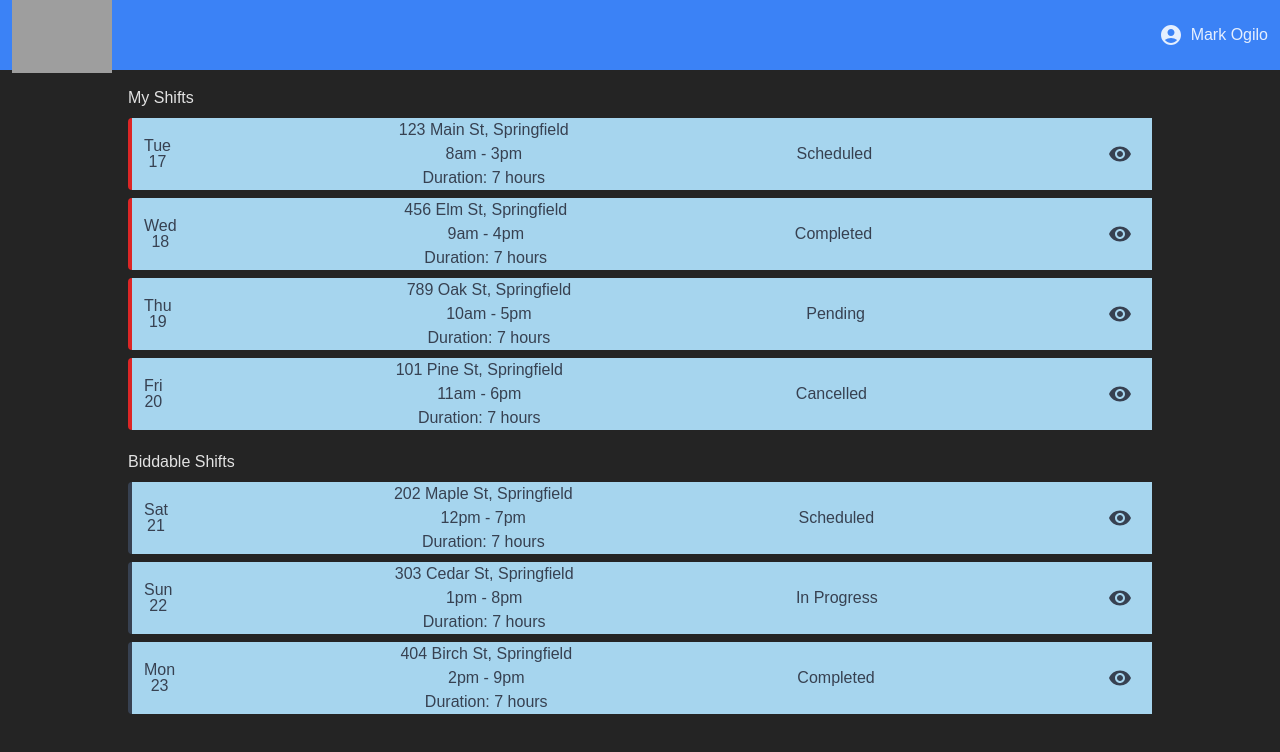
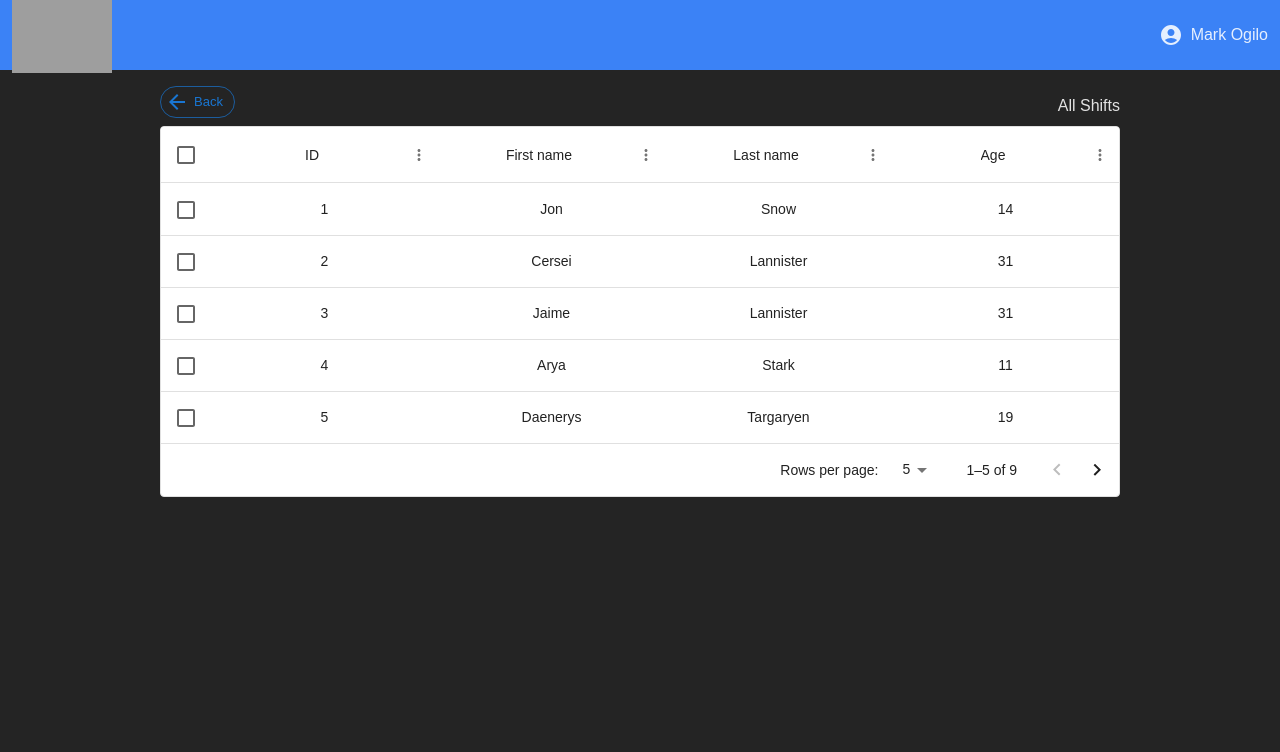
Before and after one commit to codescream/shift-handler, a React (Vite) app in the folder Frontend/: page /staff/shifts in a window 1280 px wide. Shown: the top 752 px of the page. Built offline with nearby package versions, Linux system fonts and the light colour scheme; grey boxes are pictures that could not be loaded; a web font is replaced by a local one.

Commit message:
modify routes and implement shifts ui

```diff
--- a/Frontend/package.json
+++ b/Frontend/package.json
@@ -14,6 +14,7 @@
     "@emotion/styled": "^11.13.0",
     "@mui/icons-material": "^6.1.0",
     "@mui/material": "^6.1.0",
+    "@mui/x-data-grid": "^7.18.0",
     "autoprefixer": "^10.4.20",
     "dayjs": "^1.11.13",
     "postcss": "^8.4.45",
--- a/Frontend/src/components/AccountOptions.jsx
+++ b/Frontend/src/components/AccountOptions.jsx
@@ -61,12 +61,14 @@ const AccountOptions = () => {
             <Avatar /> Profile
           </MenuItem>
         </Link>
+        <Link to={"/staff/shifts"} state={dataToPass}>
           <MenuItem onClick={handleClose}>
             <Avatar>
               <CalendarMonthSharpIcon />
             </Avatar>
             My Shifts
           </MenuItem>
+        </Link>
         <Divider />
         <MenuItem onClick={handleClose}>
           <ListItemIcon>
--- a/Frontend/src/components/GoBack.jsx
+++ b/Frontend/src/components/GoBack.jsx
@@ -14,7 +14,7 @@ const GoBack = ({ path }) => {
   }, [path, location.pathname]);
 
   return (
-    <div className="w-full">
+    <div className="w-fit">
       <Link to={url ? url : "/"}>
         <Chip
           icon={<ArrowBackIcon />}
--- a/Frontend/src/main.jsx
+++ b/Frontend/src/main.jsx
@@ -47,6 +47,13 @@ const theme = createTheme({
         },
       },
     },
+    MuiDataGrid: {
+      styleOverrides: {
+        root: {
+          backgroundColor: "white",
+        }
+      }
+    }
   },
 });
 
--- a/Frontend/src/pages/AccountHome.jsx
+++ b/Frontend/src/pages/AccountHome.jsx
@@ -3,7 +3,7 @@ import { AccountOptions, Navbar } from "../components"
 
 const AccountHome = () => {
   return (
-    <div className="flex flex-col h-screen gap-4">
+    <div className="w-screen flex flex-col h-screen gap-4">
       <Navbar>
         <AccountOptions />
       </Navbar>
--- a/Frontend/src/pages/Shifts.jsx
+++ b/Frontend/src/pages/Shifts.jsx
@@ -1,127 +1,163 @@
-import RemoveRedEyeSharpIcon from "@mui/icons-material/RemoveRedEyeSharp";
-import dayjs from "dayjs";
-import PropTypes from "prop-types";
-import { IconButton } from "@mui/material";
-import { Link } from "react-router-dom";
+import { Button } from "@mui/material";
+import { DataGrid } from "@mui/x-data-grid";
+import { GoBack } from "../components";
+import { useLocation } from "react-router-dom";
 
-const Shifts = () => {
-  const myShifts = [
+const columns = [
   {
-      id: 1,
-      date_time: "2024-09-17 14:27:26",
-      address: "123 Main St, Springfield",
-      time_range: "8am - 3pm",
-      duration: "7 hours",
-      status: "Scheduled",
+    field: "id",
+    headerName: "ID",
+    minWidth: 90,
+    flex: 1,
+    align: "center",
+    headerAlign: "center",
   },
   {
-      id: 2,
-      date_time: "2024-09-18 14:27:26",
-      address: "456 Elm St, Springfield",
-      time_range: "9am - 4pm",
-      duration: "7 hours",
-      status: "Completed",
+    field: "firstName",
+    headerName: "First name",
+    minWidth: 150,
+    flex: 1,
+    align: "center",
+    headerAlign: "center",
   },
   {
-      id: 3,
-      date_time: "2024-09-19 14:27:26",
-      address: "789 Oak St, Springfield",
-      time_range: "10am - 5pm",
-      duration: "7 hours",
-      status: "Pending",
+    field: "lastName",
+    headerName: "Last name",
+    minWidth: 150,
+    flex: 1,
+    align: "center",
+    headerAlign: "center",
   },
   {
-      id: 4,
-      date_time: "2024-09-20 14:27:26",
-      address: "101 Pine St, Springfield",
-      time_range: "11am - 6pm",
-      duration: "7 hours",
-      status: "Cancelled",
+    field: "age",
+    headerName: "Age",
+    type: "number",
+    minWidth: 150,
+    flex: 1,
+    align: "center",
+    headerAlign: "center",
   },
 ];
 
-  const availShifts = [
+const rows = [
+  { id: 1, lastName: "Snow", firstName: "Jon", age: 14 },
+  { id: 2, lastName: "Lannister", firstName: "Cersei", age: 31 },
+  { id: 3, lastName: "Lannister", firstName: "Jaime", age: 31 },
+  { id: 4, lastName: "Stark", firstName: "Arya", age: 11 },
   {
     id: 5,
-      date_time: "2024-09-21 14:27:26",
-      address: "202 Maple St, Springfield",
-      time_range: "12pm - 7pm",
-      duration: "7 hours",
-      status: "Scheduled",
+    lastName: "Targaryen",
+    firstName: "Daenerys",
+    age: 19,
+    test: "Test",
   },
-    {
-      id: 6,
-      date_time: "2024-09-22 14:27:26",
-      address: "303 Cedar St, Springfield",
-      time_range: "1pm - 8pm",
-      duration: "7 hours",
-      status: "In Progress",
-    },
-    {
-      id: 7,
-      date_time: "2024-09-23 14:27:26",
-      address: "404 Birch St, Springfield",
-      time_range: "2pm - 9pm",
-      duration: "7 hours",
-      status: "Completed",
-    },
+  { id: 6, lastName: "Melisandre", firstName: null, age: 150 },
+  { id: 7, lastName: "Clifford", firstName: "Ferrara", age: 44 },
+  { id: 8, lastName: "Frances", firstName: "Rossini", age: 36 },
+  { id: 9, lastName: "Roxie", firstName: "Harvey", age: 65 },
 ];
 
-  const ShiftCard = ({ shift, type }) => {
-    const color = {
-      owned: "bg-red-600",
-      avail: "bg-gray-700",
-    };
+const Shifts = () => {
+  const location = useLocation();
+  const { currentPath } = location.state || {};
   return (
-      <div className="flex h-fit ">
-        <div className={`w-[4px] ${color[type]} rounded-l-md`}></div>
-        <div className="flex-1 bg-[#a6d5ee] flex items-center justify-between px-3 text-gray-700">
-          <p className="text-center flex flex-col leading-4">
-            {dayjs(shift.date_time).format("ddd")}
-            <span>{dayjs(shift.date_time).format("DD")}</span>
-          </p>
-          <div className="text-center">
-            <p>{shift.address}</p>
-            <p>{shift.time_range}</p>
-            <p>Duration: {shift.duration}</p>
+    <div className="w-screen flex justify-center">
+      <div className="w-full md:w-3/4 h-fit flex flex-col gap-2">
+        <div className="w-full px-2 md:px-0 flex justify-between items-end">
+          <GoBack path={currentPath} />
+          <p className="w-fit">All Shifts</p>
         </div>
-          <p>{shift.status}</p>
-          <Link to={`${shift.id}`}>
-            <IconButton
-              aria-label="view shift"
+        <DataGrid
+          rows={rows}
+          columns={columns}
+          initialState={{
+            pagination: {
+              paginationModel: {
+                pageSize: 5,
+              },
+            },
+          }}
           sx={{
-                color: "#374151",
+            ".MuiDataGrid-columnSeparator": {
+              display: "none",
+            },
+            ".css-16mfp94-MuiTablePagination-root .MuiTablePagination-selectLabel":
+              {
+                display: "block",
+              },
+            ".css-16mfp94-MuiTablePagination-root": {
+              overflow: "hidden",
+            },
+            ".css-16mfp94-MuiTablePagination-root .MuiTablePagination-input": {
+              display: "block",
+            },
+            ".MuiInputBase-root": {
+              display: "block",
+            },
+            ".MuiDataGrid-selectedRowCount": {
+              display: "block",
+              height: "fit-content",
+              width: "fit-content",
+            },
+            ".css-de9k3v-MuiDataGrid-selectedRowCount": {
+              visibility: "visible",
+            },
+            "@media (max-width: 768px)": {
+              ".MuiDataGrid-footerContainer": {
+                display: "flex",
+                flexDirection: "column",
+              },
+            },
           }}
+          localeText={{
+            footerRowSelected: (count) => {
+              return (
+                <div className="pt-2 flex md:pt-0 items-center justify-center gap-2 flex-wrap w-fit">
+                  <p>{count} Selected</p>
+                  <div className="flex gap-2">
+                    <Button
+                      sx={{ bgcolor: "red", color: "black" }}
+                      variant="outlined"
                     >
-              <RemoveRedEyeSharpIcon />
-            </IconButton>
-          </Link>
+                      Del
+                    </Button>
+                    {count < 2 && (
+                      <Button
+                        sx={{ bgcolor: "#1976d2", color: "black" }}
+                        variant="outlined"
+                      >
+                        Edit
+                      </Button>
+                    )}
                   </div>
                 </div>
               );
-  };
-
-  ShiftCard.propTypes = {
-    shift: PropTypes.object,
-    type: PropTypes.string
-  }
-
-  return (
-    <div className="w-screen flex flex-col gap-5 items-center">
-      <div className="flex flex-col gap-5 w-4/5">
-        <div className="flex flex-col gap-2 h-fit">
-          <p>My Shifts</p>
-          {myShifts.map((shift) => (
-            <ShiftCard key={shift.id} shift={shift} type={"owned"} />
-          ))}
-        </div>
-
-        <div className="flex flex-col gap-2 h-fit">
-          <p>Biddable Shifts</p>
-          {availShifts.map((shift) => (
-            <ShiftCard key={shift.id} shift={shift} type={"avail"} />
-          ))}
-        </div>
+            },
+          }}
+          // slots={{
+          //   footer: () => (
+          //     <div className="flex-col flex md:flex-row items-center justify-between border-gray-300 border-t-2">
+          //       {/* <GridRowCount localeText  /> */}
+          //       <Box sx={{ pl: 2, display: "flex" }}>Your custom footer stuff</Box>
+          //       <GridPagination sx={{
+          //         width: 'fit-content',
+          //         display: "flex",
+          //         flexDirection: "column",
+          //         overflow: "hidden",
+          //         ".MuiTablePagination-selectLabel": {
+          //           display: "block",
+          //         },
+          //         ".MuiInputBase-root": {
+          //           display: "block",
+          //         }
+          //       }} />
+          //     </div>
+          //   ),
+          // }}
+          pageSizeOptions={[5, 10, 15]}
+          checkboxSelection
+          disableRowSelectionOnClick
+        />
       </div>
     </div>
   );
```
Also changed, not shown: 1 other file (tests, documents, lock files or other folders). Lines whose indentation alone changed are shown as unchanged.
